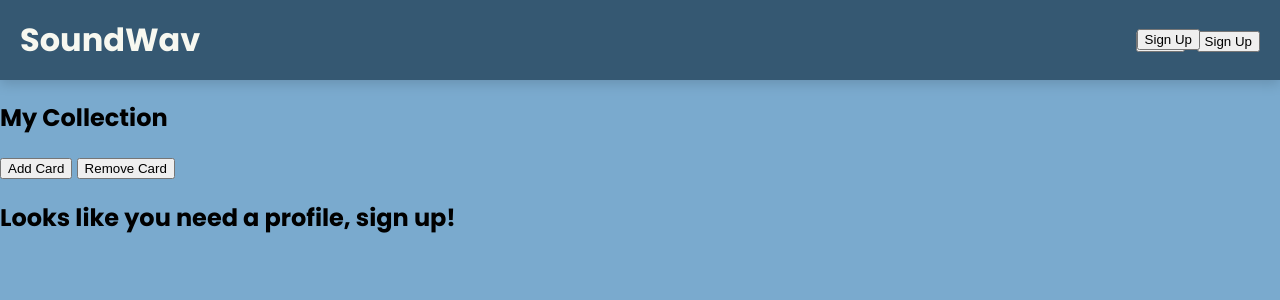
After one commit to DuDoll909/SoundWav-Project, a Django app: template SWpj/testApp/templates/testApp/profile.html in a window 1280 px wide. The commit adds this page. Shown: the top 300 px of the page. Run offline with Django 5.2, Linux system fonts and the light colour scheme; the template is opened without the code that fills it, so the values that code supplies are empty.

Commit message:
Changed website's look, added a profile, tiny dataset that has songs but doesnt work yet, and I think more

```diff
--- a/SWpj/testApp/templates/components/card.html
+++ b/SWpj/testApp/templates/components/card.html
@@ -39,11 +39,11 @@
 .card-image {
     position: absolute;
     top: 50%;
-    right: -55px;
+    left: 65px;
     transform: translateY(-50%);
 
-    width: 120px;
-    height: 120px;
+    width: 115px;
+    height: 115px;
     object-fit: cover;
 
     border-radius: 50%;
--- /dev/null
+++ b/SWpj/testApp/templates/testApp/base.html
@@ -0,0 +1,98 @@
+<!DOCTYPE html>
+
+<html>
+	<head>
+	<title>{% block title %}SoundWav{% endblock %}</title>
+	<link rel="preconnect" href="https://fonts.googleapis.com">
+	<link rel="preconnect" href="https://fonts.gstatic.com" crossorigin>
+	<link href="https://fonts.googleapis.com/css2?family=Poppins:wght@400;500;600;700&display=swap" rel="stylesheet">
+
+		<style>
+
+			.collection {
+					display: flex;
+					flex-direction: row;
+					gap: 20px;
+					flex-wrap: wrap;
+				}
+
+				body{
+				margin: 0;
+				background-color:#7AAACE;
+				font-family: 'Poppins',sans-serif;
+				}
+
+				header {
+					background-color: #355872;
+					position: sticky;
+					top: 0;
+					z-index: 100;
+
+
+					box-shadow: 0 4px 12px rgba(0, 0, 0, 0.15);
+				}
+				.header-inner{
+					display:flex;
+					align-items:center;
+					justify-content:space-between;
+					height:80px;
+					box-sizing:border-box;
+					padding-left:20px;
+					padding-right:20px;
+				}
+				.SoundWav{
+					color:#F7F8F0;
+				}
+
+				.button-bar{
+					display: flex;
+					gap: 12px;
+				}
+
+		</style>
+	{% block extra_css %}{% endblock %}
+	</head>
+	<body>
+		<header>
+
+			<div class="header-inner">
+
+				<h1 class = "SoundWav">SoundWav</h1>
+				{% block auth_buttons %}
+				<div class ="button-bar">
+
+					{% if user.is_authenticated %}
+
+						<form action="/accounts/logout/" method="post">
+							{% csrf_token %}
+							<button type="submit">Logout</button>
+						</form>
+
+						<a href="/profile/">
+							<button>Go to profile</button>
+						</a>
+
+					{% else %}
+
+						<a href="/accounts/login/">
+							<button>Login</button>
+						</a>
+
+
+						<a href="/signup/">
+
+							<button>Sign Up</button>
+						</a>
+
+					{% endif %}
+
+					</div>
+				{% endblock %}
+
+			</div>
+
+		</header>
+		{% block content %}{% endblock %}
+	</body>
+
+</html>
--- a/SWpj/testApp/templates/profile.html
+++ b/SWpj/testApp/templates/testApp/profile.html
@@ -1,5 +1,8 @@
-<!DOCTYPE html>
-<html>
+{% extends "testApp/base.html" %}
+
+{% block title %}Profile{% endblock %}
+
+{% block content %}
 
 <h2>My Collection</h2>
 
@@ -10,10 +13,26 @@
     {% include "components/card.html" %}
 </div>
 
-<!--
 <button onclick="addComponent()">Add Card</button>
 <button onclick="removeComponent()">Remove Card</button>
--->
+
+{% if user.is_authenticated %}
+    <h2>{{ user.username }}'s Playlists</h2>
+{% else %}
+    <h2>Looks like you need a profile, sign up!</h2>
+
+    <a href="/signup/">
+        <button style="
+            position: fixed;
+            top: 29px;
+            right: 80px;
+            z-index: 1000;
+        ">
+            Sign Up
+        </button>
+    </a>
+{% endif %}
+
 <script>
 function addComponent() {
     const collection = document.getElementById("collection");
@@ -22,14 +41,9 @@ function addComponent() {
     const newCard = template.firstElementChild.cloneNode(true);
     collection.appendChild(newCard);
 
-
-	// make the card clickable
     newCard.addEventListener("click", () => {
         console.log("Card clicked");
-        // later: open playlist, navigate, etc.
     });
-
-
 }
 
 function removeComponent() {
@@ -41,5 +55,4 @@ function removeComponent() {
 }
 </script>
 
-
-</html>
+{% endblock %}
```
Also changed, not shown: SWpj/testApp/templates/home.html (deleted, +0 -139 lines), SWpj/testApp/templates/registration/login.html (+27 -14 lines), SWpj/testApp/templates/testApp/home.html (added, +79 -0 lines), SWpj/testApp/views.py (+4 -4 lines), SWpj/db.sqlite3, SWpj/testApp/templates/testApp/about.html (renamed from SWpj/testApp/templates/about.html).
